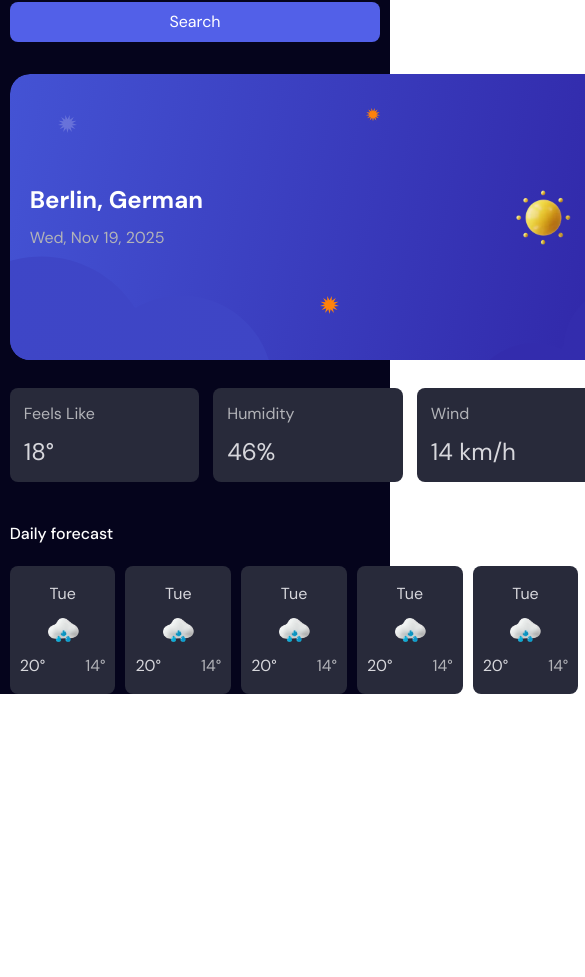
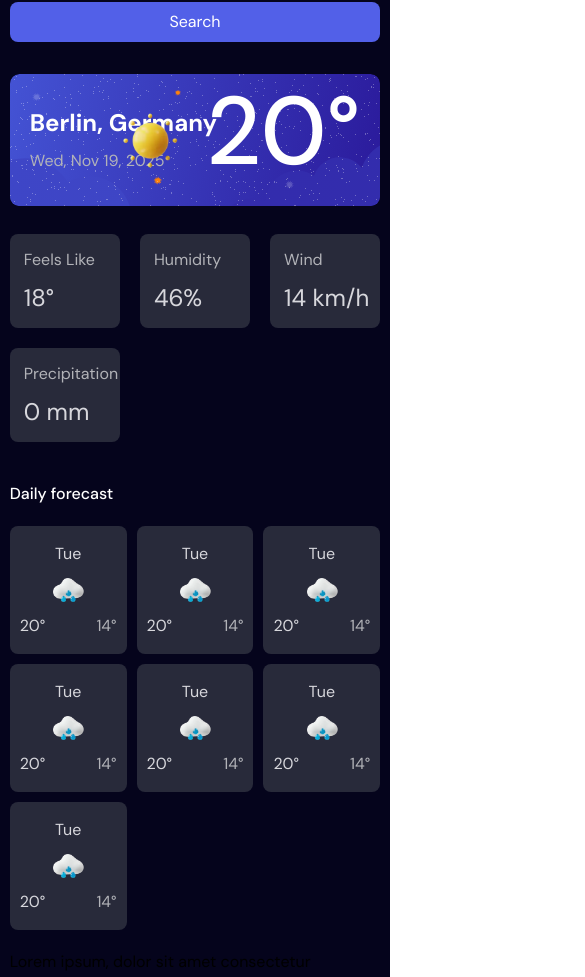
Before and after one commit to mjh007211/weather-app, a React (Vite) app: page / in a window 390 px wide. Shown: the part 538-1515 px from the top of the page, 585 px wide, since content can reach past the window. Before the commit the page ends 1232 px from the top, so only its background shows below. Built offline with nearby package versions, Linux system fonts and the light colour scheme; the HTML template or start-up script is replaced by a standard one.

Commit message:
UI enhancement for left section(responsiveness)

```diff
--- a/src/App.tsx
+++ b/src/App.tsx
@@ -9,7 +9,7 @@ import { DailyForecastCard } from "./components/DailyForecastCard";
 
 function App() {
   return (
-    <div className="h-full w-full bg-(--bg-color) font-dm-sans">
+    <div className="w-full bg-(--bg-color) font-dm-sans">
       <div className="lg:max-w-(--desktop-width) w-[90%] mx-auto pt-8 max-[667px]:pt-3 max-[667px]:w-[95%]">
         <header className="flex justify-between">
           <Logo />
@@ -17,7 +17,7 @@ function App() {
         </header>
 
         <div className="flex flex-col min-[668px]:items-center min-[668px]:text-center mt-10">
-          <h1 className="font-bricolage text-[50px] font-bold text-(--main-heading-color) max-[376px]:w-72 max-[376px]:mx-auto  max-[667px]:text-center">
+          <h1 className="font-bricolage text-[50px] font-bold text-(--main-heading-color) max-[376px]:w-72 max-[376px]:mx-auto  max-[668px]:text-center">
             How's the sky looking today?
           </h1>
           <div className="flex gap-2.5 mt-12 max-[667px]:flex-col">
@@ -26,13 +26,13 @@ function App() {
           </div>
         </div>
 
-        <div className="flex mt-8 gap-5">
-          <div className="">
+        <div className="flex max-[668px]:flex-col mt-8 gap-5 pb-16">
+          <div className="basis-[800px] max-[376px]:mx-auto">
             <CountryWeather />
             <WeatherDataCard />
             <DailyForecastCard />
           </div>
-          <div className="">
+          <div className="flex-1">
             Lorem ipsum, dolor sit amet consectetur adipisicing elit. Nobis
             pariatur iusto, amet debitis blanditiis obcaecati possimus officia
             voluptates quisquam? Voluptas odit repellendus labore odio corrupti
--- a/src/components/CountryWeather.tsx
+++ b/src/components/CountryWeather.tsx
@@ -1,21 +1,26 @@
-import weatherBG from "../assets/bg-today-large.svg";
+import weatherDesktopBG from "../assets/bg-today-large.svg";
+import weatherMobileBG from "../assets/bg-today-small.svg";
 import sunIcon from "../assets/icon-sunny.webp";
 
 export const CountryWeather = () => {
   return (
-    <div className="relative w-[800px] h-[286px]">
-      <img src={weatherBG} alt="" />
-      <div className="absolute z-10 left-5 top-[50%] translate-y-[-50%]">
-        <h2 className="text-(--country-city-color) font-bold text-2xl">
-          Berlin, German
+    <div className="relative ">
+      <img className="min-[376px]:block hidden" src={weatherDesktopBG} alt="" />
+      <img className="max-[376px]:block hidden" src={weatherMobileBG} alt="" />
+      <div className="absolute w-full  left-0 top-[50%] translate-y-[-50%] min-[376px]:pl-5 max-[376px]:top-14 max-[376px]:text-center max-[668px]:">
+        <h2 className="text-(--country-city-color) w-full font-bold text-2xl">
+          Berlin, Germany
         </h2>
         <p className="text-(--day-month-year-color) mt-2.5">
           Wed, Nov 19, 2025
         </p>
       </div>
 
-      <div className="absolute z-10 top-[50%] translate-y-[-50%] right-5">
-        <div className="flex gap-9">
+      <div
+        className="absolute right-0 min-[376px]:top-[50%] min-[376px]:translate-y-[-50%] min-[376px]:pr-5 max-[376px]:bottom-16 max-[376px]:left-1/2
+    max-[376px]:-translate-x-1/2"
+      >
+        <div className="flex lg:gap-10 max-[376px]:gap-10  justify-center">
           <img className="w-28 h-28" src={sunIcon} alt="" />
           <span className="text-8xl text-(--current-degree-color) font-medium">
             20&#176;
--- a/src/components/DailyForecastCard.tsx
+++ b/src/components/DailyForecastCard.tsx
@@ -6,8 +6,8 @@ export const DailyForecastCard = () => {
       <h3 className="text-(--daily-forecast-color) font-medium">
         Daily forecast
       </h3>
-      <div className="flex gap-2.5  mt-5">
-        <div className="flex-1 bg-(--cards-bg-color) rounded-lg py-4 px-2.5">
+      <div className="grid lg:grid-cols-[repeat(7,minmax(auto,1fr))] max-[376px]:grid-cols-[repeat(3,minmax(auto,1fr))] max-[668px]:grid-cols-[repeat(3,minmax(auto,1fr))] gap-2.5  mt-5">
+        <div className="bg-(--cards-bg-color) rounded-lg py-4 px-2.5">
           <div className="flex flex-col items-center">
             <span className="text-(--day-color)">Tue</span>
             <img className="w-12 h-12" src={weatherImg} alt="" />
@@ -17,7 +17,7 @@ export const DailyForecastCard = () => {
             <span className="text-(--lowest-degree-color)">14&#176;</span>
           </div>
         </div>
-        <div className="flex-1 bg-(--cards-bg-color) rounded-lg py-4 px-2.5">
+        <div className=" bg-(--cards-bg-color) rounded-lg py-4 px-2.5">
           <div className="flex flex-col items-center">
             <span className="text-(--day-color)">Tue</span>
             <img className="w-12 h-12" src={weatherImg} alt="" />
@@ -27,7 +27,7 @@ export const DailyForecastCard = () => {
             <span className="text-(--lowest-degree-color)">14&#176;</span>
           </div>
         </div>
-        <div className="flex-1 bg-(--cards-bg-color) rounded-lg py-4 px-2.5">
+        <div className=" bg-(--cards-bg-color) rounded-lg py-4 px-2.5">
           <div className="flex flex-col items-center">
             <span className="text-(--day-color)">Tue</span>
             <img className="w-12 h-12" src={weatherImg} alt="" />
@@ -37,7 +37,7 @@ export const DailyForecastCard = () => {
             <span className="text-(--lowest-degree-color)">14&#176;</span>
           </div>
         </div>
-        <div className="flex-1 bg-(--cards-bg-color) rounded-lg py-4 px-2.5">
+        <div className=" bg-(--cards-bg-color) rounded-lg py-4 px-2.5">
           <div className="flex flex-col items-center">
             <span className="text-(--day-color)">Tue</span>
             <img className="w-12 h-12" src={weatherImg} alt="" />
@@ -47,7 +47,7 @@ export const DailyForecastCard = () => {
             <span className="text-(--lowest-degree-color)">14&#176;</span>
           </div>
         </div>
-        <div className="flex-1 bg-(--cards-bg-color) rounded-lg py-4 px-2.5">
+        <div className=" bg-(--cards-bg-color) rounded-lg py-4 px-2.5">
           <div className="flex flex-col items-center">
             <span className="text-(--day-color)">Tue</span>
             <img className="w-12 h-12" src={weatherImg} alt="" />
@@ -57,7 +57,7 @@ export const DailyForecastCard = () => {
             <span className="text-(--lowest-degree-color)">14&#176;</span>
           </div>
         </div>
-        <div className="flex-1 bg-(--cards-bg-color) rounded-lg py-4 px-2.5">
+        <div className=" bg-(--cards-bg-color) rounded-lg py-4 px-2.5">
           <div className="flex flex-col items-center">
             <span className="text-(--day-color)">Tue</span>
             <img className="w-12 h-12" src={weatherImg} alt="" />
@@ -67,7 +67,7 @@ export const DailyForecastCard = () => {
             <span className="text-(--lowest-degree-color)">14&#176;</span>
           </div>
         </div>
-        <div className="flex-1 bg-(--cards-bg-color) rounded-lg py-4 px-2.5">
+        <div className=" bg-(--cards-bg-color) rounded-lg py-4 px-2.5">
           <div className="flex flex-col items-center">
             <span className="text-(--day-color)">Tue</span>
             <img className="w-12 h-12" src={weatherImg} alt="" />
--- a/src/components/WeatherDataCard.tsx
+++ b/src/components/WeatherDataCard.tsx
@@ -1,25 +1,25 @@
 export const WeatherDataCard = () => {
   return (
-    <div className="flex gap-3.5 mt-7 max-w-[800px]">
-      <div className=" flex-1 bg-(--cards-bg-color) rounded-lg pl-3.5 py-3.5">
+    <div className="grid lg:grid-cols-[repeat(4,minmax(auto,1fr))] max-[376px]:grid-cols-[repeat(2,minmax(auto,1fr))] max-[668px]:grid-cols-[repeat(3,minmax(auto,1fr))] gap-5 mt-7">
+      <div className=" bg-(--cards-bg-color) rounded-lg pl-3.5 py-3.5">
         <p className="text-(--cards-heading-color)">Feels Like</p>
         <span className="text-(--weather-info-color) inline-block mt-2.5 text-2xl">
           18&#176;
         </span>
       </div>
-      <div className="flex-1 bg-(--cards-bg-color) rounded-lg pl-3.5 py-3.5">
+      <div className=" bg-(--cards-bg-color) rounded-lg pl-3.5 py-3.5">
         <p className="text-(--cards-heading-color)">Humidity</p>
         <span className="text-(--weather-info-color) inline-block mt-2.5 text-2xl">
           46%
         </span>
       </div>
-      <div className="flex-1 bg-(--cards-bg-color) rounded-lg pl-3.5 py-3.5">
+      <div className=" bg-(--cards-bg-color) rounded-lg pl-3.5 py-3.5">
         <p className="text-(--cards-heading-color)">Wind</p>
         <span className="text-(--weather-info-color) inline-block mt-2.5 text-2xl">
           14 km/h
         </span>
       </div>
-      <div className="flex-1 bg-(--cards-bg-color) rounded-lg pl-3.5 py-3.5">
+      <div className="bg-(--cards-bg-color) rounded-lg pl-3.5 py-3.5">
         <p className="text-(--cards-heading-color)">Precipitation</p>
         <span className="text-(--weather-info-color) inline-block mt-2.5 text-2xl">
           0 mm
```
